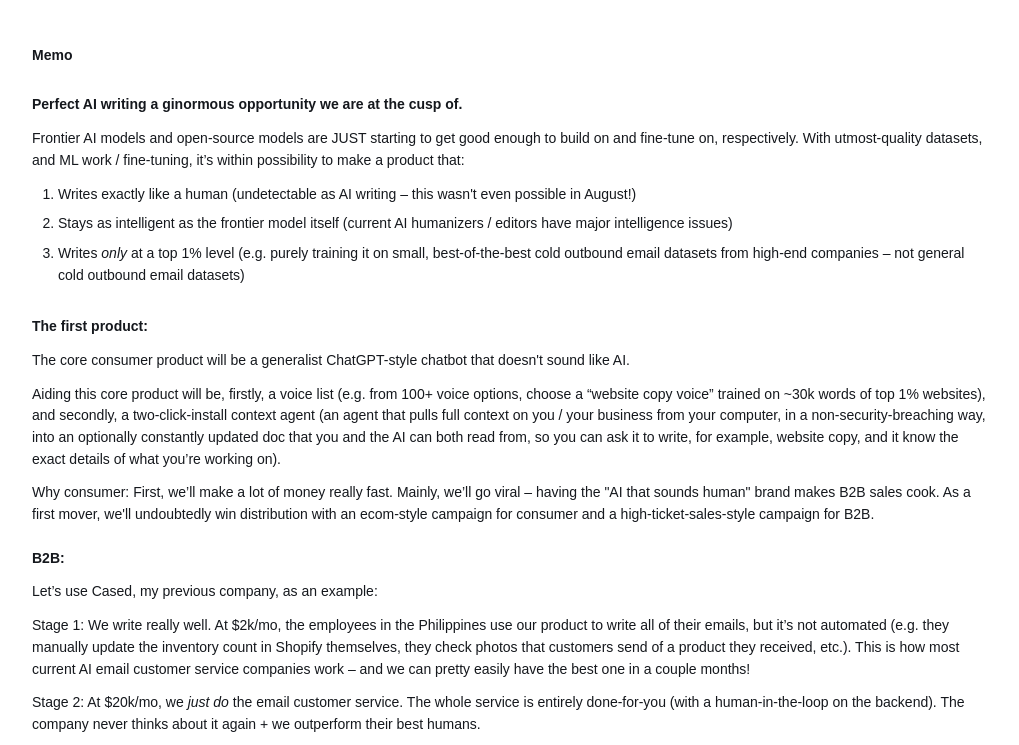
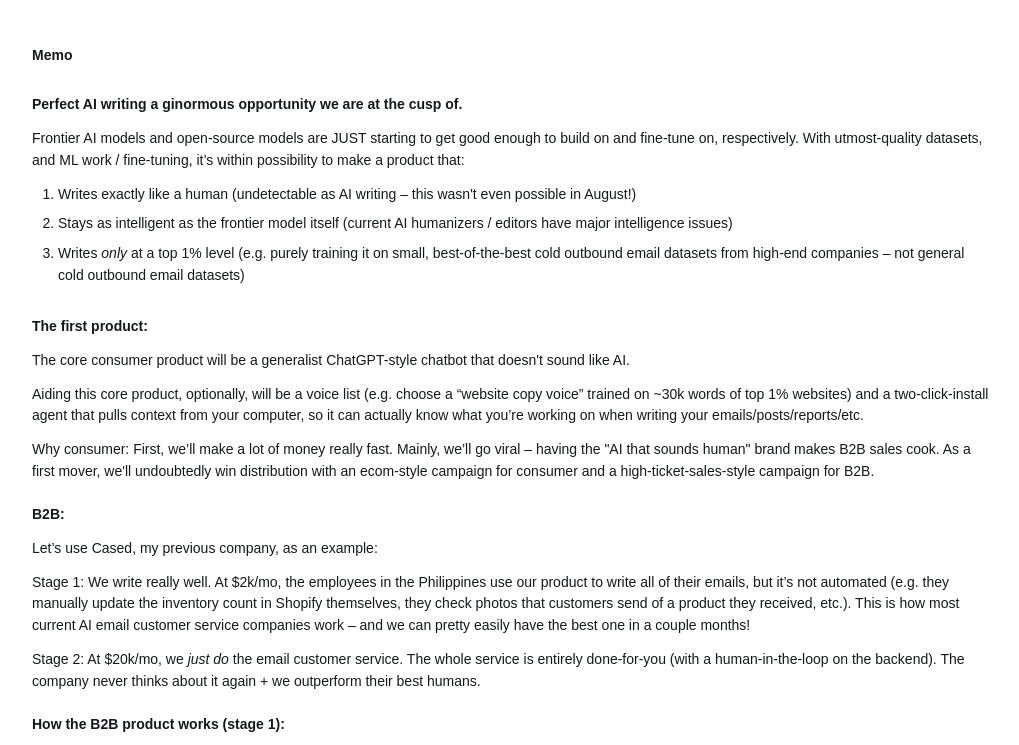
Before and after one commit to rhettjoneslore/ai-but-great, a plain HTML site: page index.html in a window 1280 px wide. Shown: the top 745 px of the page, without its empty margins (128-1147 px from the left). Drawn offline with Linux system fonts and the light colour scheme; a web font is replaced by a local one.

Commit message:
Tighten the voice list and context agent paragraph
Co-Authored-By: Claude Opus 5 <noreply@anthropic.com>

```diff
--- a/index.html
+++ b/index.html
@@ -413,7 +413,7 @@
       </ol>
       <h2>The first product:</h2>
       <p>The core consumer product will be a generalist ChatGPT-style chatbot that doesn't sound like AI.</p>
-      <p>Aiding this core product will be, firstly, a voice list (e.g. from 100+ voice options, choose a “website copy voice” trained on ~30k words of top 1% websites), and secondly, a two-click-install context agent (an agent that pulls full context on you / your business from your computer, in a non-security-breaching way, into an optionally constantly updated doc that you and the AI can both read from, so you can ask it to write, for example, website copy, and it know the exact details of what you’re working on).</p>
+      <p>Aiding this core product, optionally, will be a voice list (e.g. choose a “website copy voice” trained on ~30k words of top 1% websites) and a two-click-install agent that pulls context from your computer, so it can actually know what you’re working on when writing your emails/posts/reports/etc.</p>
       <p>Why consumer: First, we’ll make a lot of money really fast. Mainly, we’ll go viral – having the "AI that sounds human" brand makes B2B sales cook. As a first mover, we'll undoubtedly win distribution with an ecom-style campaign for consumer and a high-ticket-sales-style campaign for B2B.</p>
       <h2>B2B:</h2>
       <p>Let’s use Cased, my previous company, as an example:</p>
```
